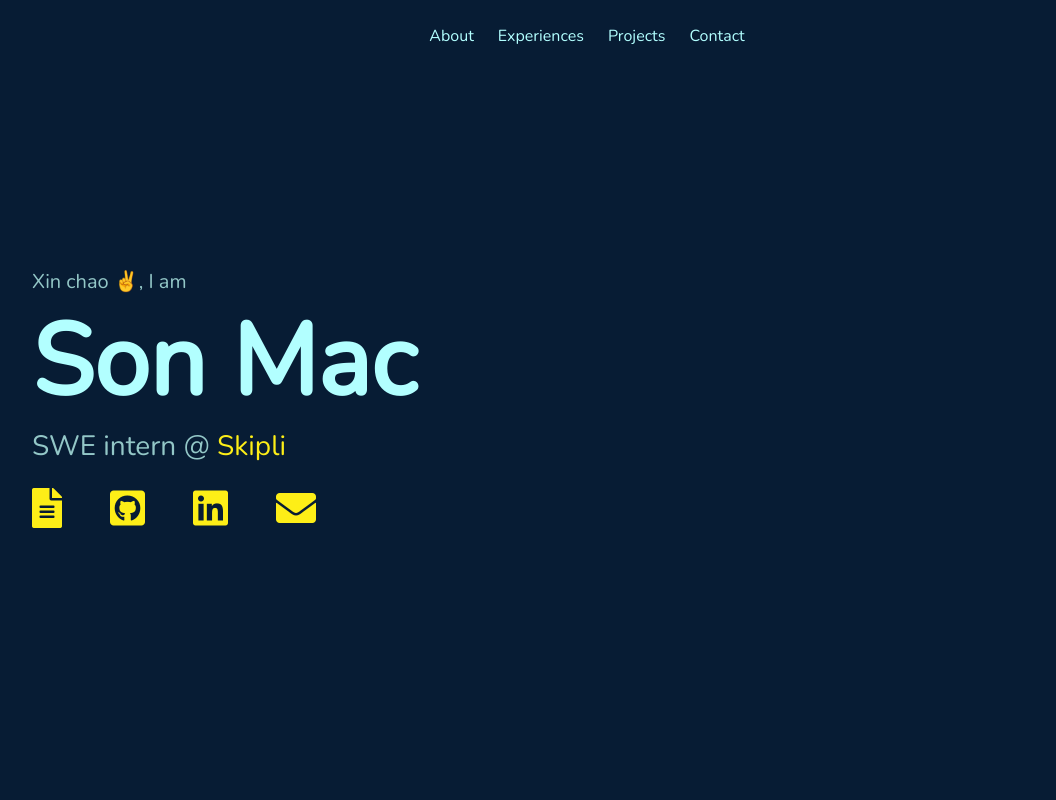
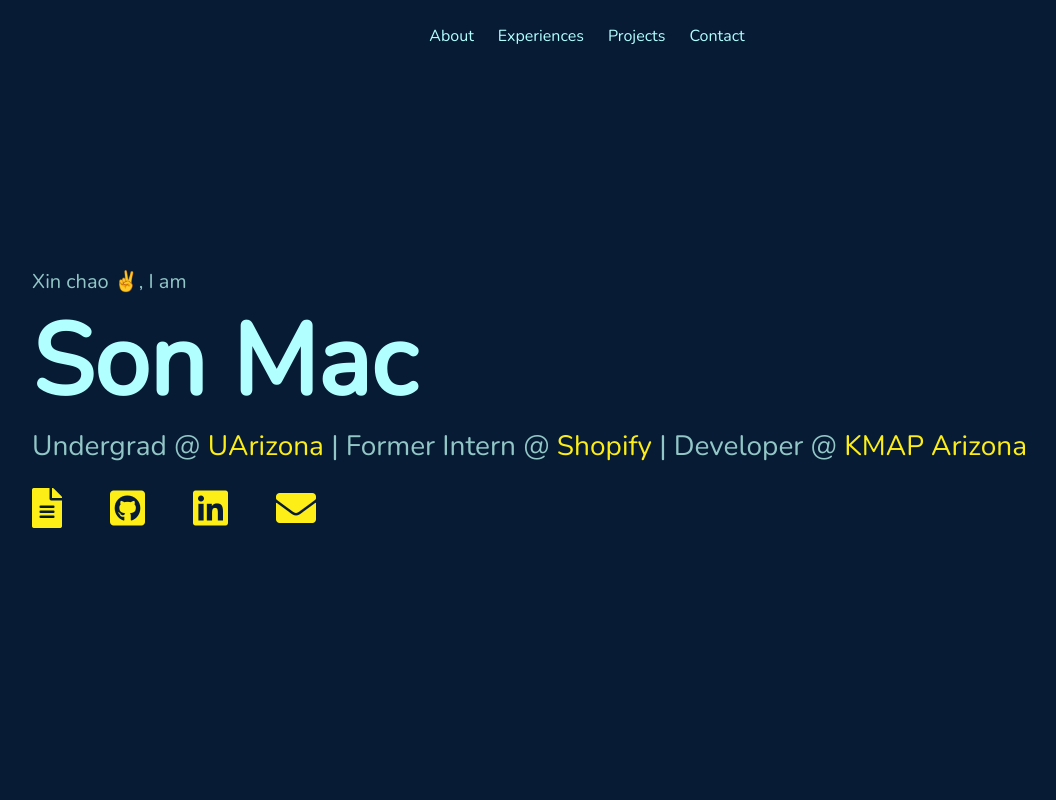
Before and after one commit to sonmac1203/portfolio-website, a React (Create React App) app: page / in a window 1280 px wide. Shown: the top 800 px of the page, without its empty margins (53-1109 px from the left). Built offline with nearby package versions, Linux system fonts and the light colour scheme.

Commit message:
Updated Hello

```diff
--- a/src/components/Hello.js
+++ b/src/components/Hello.js
@@ -9,7 +9,9 @@
         <h5>Xin chao &#9996;, I am</h5>
         <h1 className='my-name'>Son Mac</h1>
         <h3>
-          SWE intern @ <span className='emphasized'>Skipli</span>
+          Undergrad @ <span className='emphasized'>UArizona</span> | Former
+          Intern @<span className='emphasized'> Shopify</span> | Developer @
+          <span className='emphasized'> KMAP Arizona</span>
         </h3>
         <div className='d-flex justify-content-start mt-4 emphasized'>
           <a href={resume} target='_blank' className='ordinary-link'>
```
